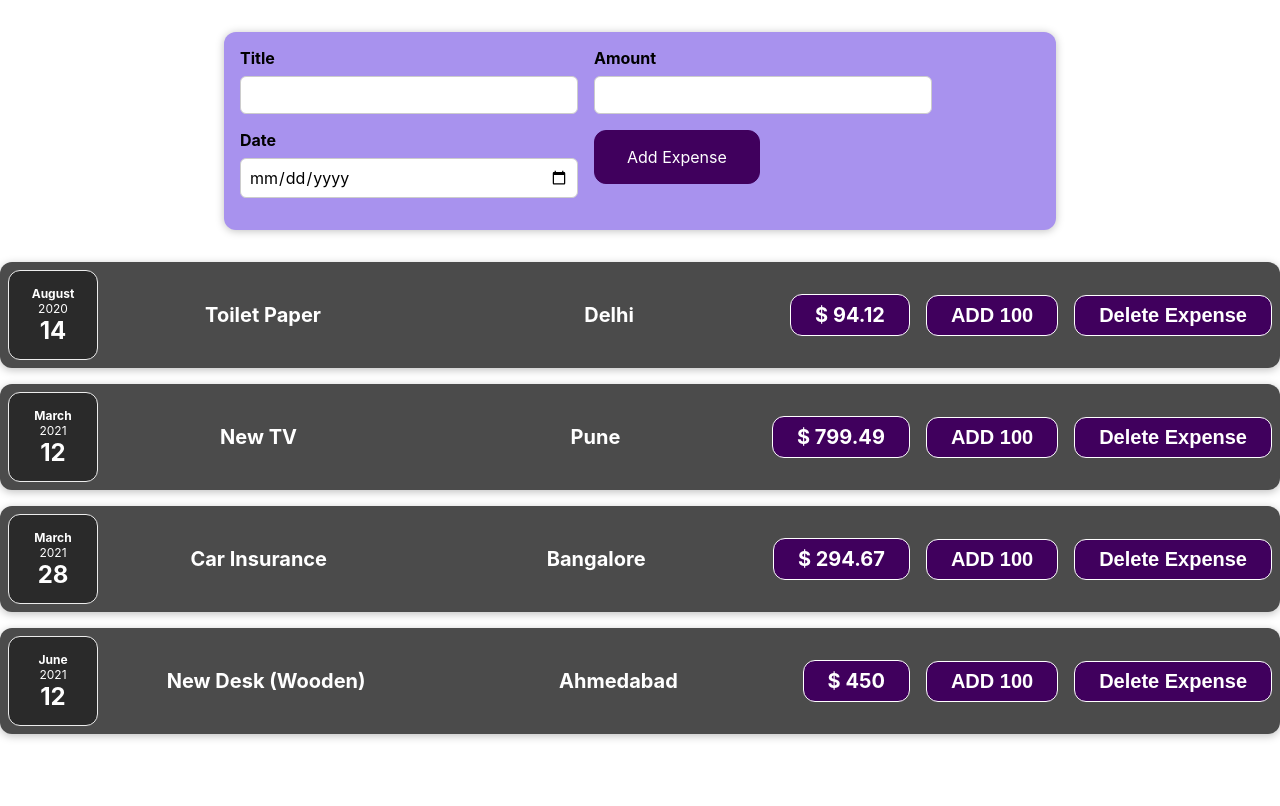
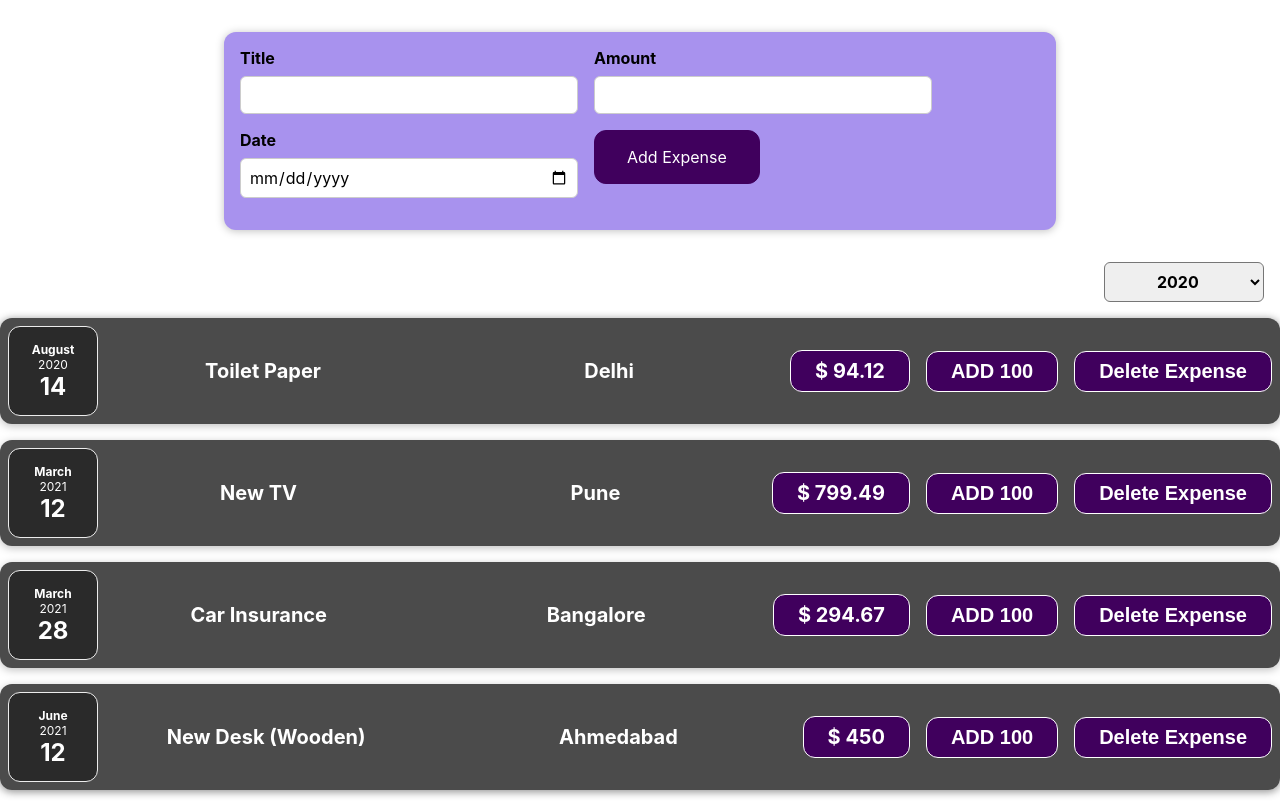
Before and after one commit to JaiminSheladiya/sharpener-practice, a React (Create React App) app in the folder first-react/: page / in a window 1280 px wide. Built offline with nearby package versions, Linux system fonts and the light colour scheme.

Commit message:
Rendering Expenses with performance optimisations done

```diff
--- a/first-react/src/App.js
+++ b/first-react/src/App.js
@@ -3,6 +3,8 @@ import "./App.css";
 import ExpenseItem from "./components/Expenses/ExpenseItem";
 import { useState } from "react";
 import NewExpense from "./components/NewExpense/NewExpense";
+import ExpensesFilter from "./components/Expenses/ExpensesFilter";
+import Expenses from "./components/Expenses/Expenses";
 
 const App = () => {
   let [expenses,setExpenses] = useState([
@@ -36,6 +38,11 @@ const App = () => {
     },
   ])
 
+  const [filteredYear, setFilteredYear] = useState("2020");
+
+  const filterChangeHandler = (selectedYear) => {
+    setFilteredYear(selectedYear);
+  };
 
   function deleteItem(id) {
     console.log(id)
@@ -55,17 +62,11 @@ const App = () => {
   return (
     <div className="App">
       <NewExpense addItem={addItem} />
-      {expenses.map((e) => (
-        <ExpenseItem
-          key={e.id}
-          title={e.title}
-          amount={e.amount}
-          date={e.date}
-          LocationOfExpenditure={e.location}
-          deleteItem={deleteItem}
-          id={e.id}
-        />
-      ))}
+      <ExpensesFilter
+        selected={filteredYear}
+        onChangeFilter={filterChangeHandler}
+      />
+      <Expenses expenses={expenses} deleteItem={ deleteItem} />
     </div>
   );
 }
--- /dev/null
+++ b/first-react/src/components/Expenses/Expenses.css
@@ -0,0 +1,7 @@
+.expenses {
+  padding: 1rem;
+  background-color: rgb(31, 31, 31);
+  margin: 2rem auto;
+  width: 50rem;
+  max-width: 95%;
+}
--- /dev/null
+++ b/first-react/src/components/Expenses/Expenses.jsx
@@ -0,0 +1,25 @@
+import React from 'react'
+import Card from '../UI/Card';
+import ExpenseItem from './ExpenseItem';
+import './Expenses.css'
+const Expenses = ({expenses , deleteItem}) => {
+  return (
+    <div>
+      <Card classname="expenses">
+        {expenses.map((e) => (
+          <ExpenseItem
+            key={e.id}
+            title={e.title}
+            amount={e.amount}
+            date={e.date}
+            LocationOfExpenditure={e.location}
+            deleteItem={deleteItem}
+            id={e.id}
+          />
+        ))}
+      </Card>
+    </div>
+  );
+}
+
+export default Expenses
--- /dev/null
+++ b/first-react/src/components/Expenses/ExpensesFilter.css
@@ -0,0 +1,24 @@
+.expenses-filter {
+  color: white;
+  padding: 0 1rem;
+}
+
+.expenses-filter__control {
+  display: flex;
+  width: 100%;
+  align-items: center;
+  justify-content: space-between;
+  margin: 1rem 0;
+}
+
+.expenses-filter label {
+  font-weight: bold;
+  margin-bottom: 0.5rem;
+}
+
+.expenses-filter select {
+  font: inherit;
+  padding: 0.5rem 3rem;
+  font-weight: bold;
+  border-radius: 6px;
+}
--- /dev/null
+++ b/first-react/src/components/Expenses/ExpensesFilter.jsx
@@ -0,0 +1,25 @@
+import React from "react";
+
+import "./ExpensesFilter.css";
+
+const ExpensesFilter = (props) => {
+  const dropdownChangeHandler = (event) => {
+    props.onChangeFilter(event.target.value);
+  };
+
+  return (
+    <div className="expenses-filter">
+      <div className="expenses-filter__control">
+        <label>Filter by year</label>
+        <select value={props.selected} onChange={dropdownChangeHandler}>
+          <option value="2022">2022</option>
+          <option value="2021">2021</option>
+          <option value="2020">2020</option>
+          <option value="2019">2019</option>
+        </select>
+      </div>
+    </div>
+  );
+};
+
+export default ExpensesFilter;
```
